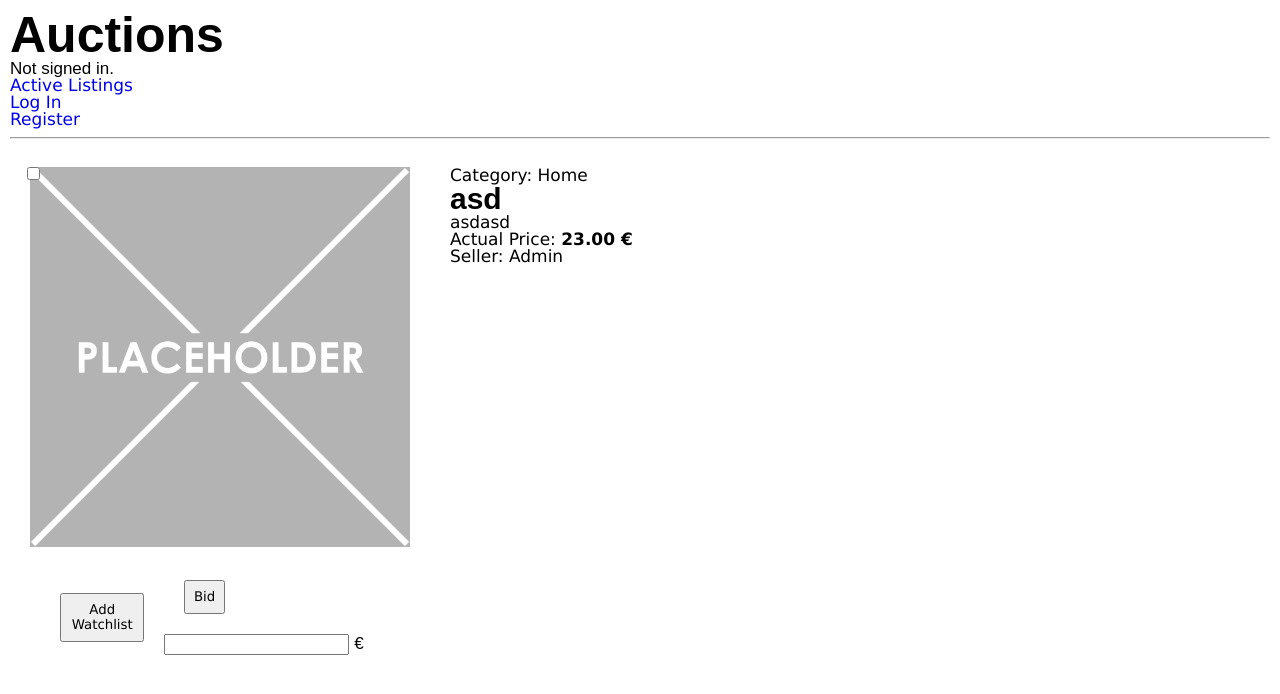
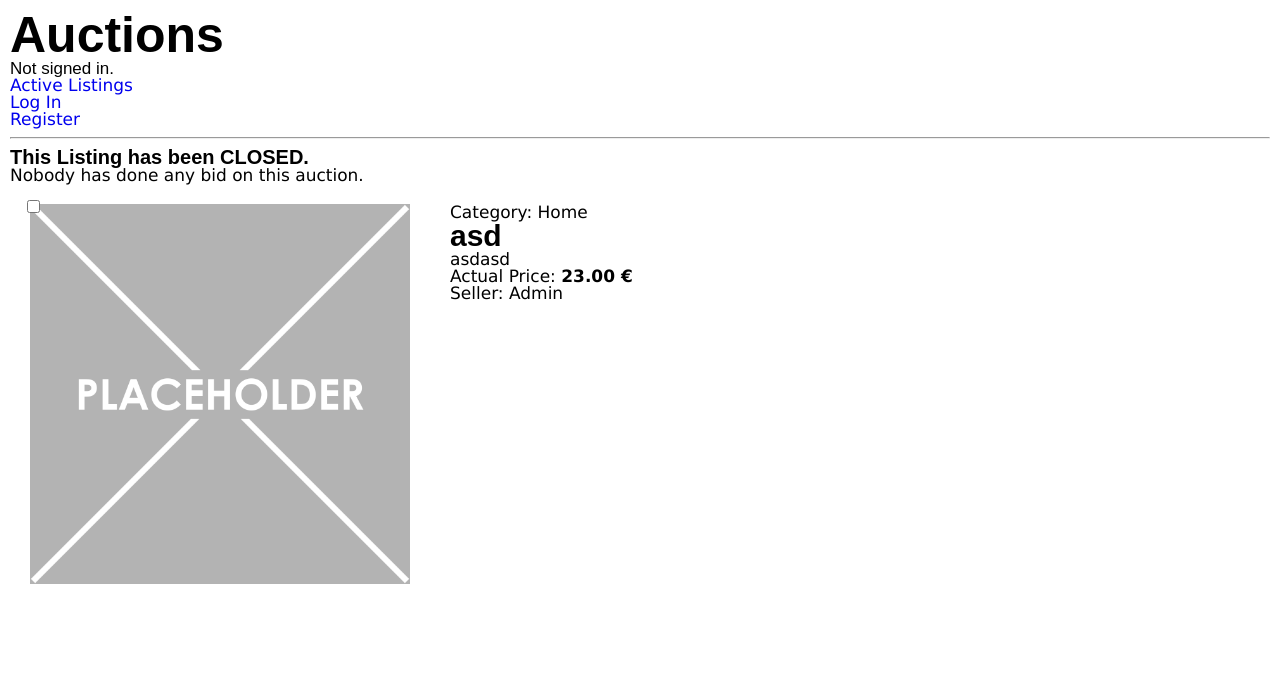
Before and after one commit to Rhokthar/CS50W-Project2-E-Commerce, a Django app: page /listings/1 in a window 1280 px wide. Shown: the top 694 px of the page. Run offline with Django 3.2, Linux system fonts and the light colour scheme; data comes from the database, SQL or seed files in the repository; both versions use the stored data as it was after the commit.

Commit message:
Close Listing Completed and Works

```diff
--- a/auctions/templates/auctions/index.html
+++ b/auctions/templates/auctions/index.html
@@ -14,6 +14,9 @@
                     <p><strong>{{ listing.title }}</strong></p>
                     <p class="description padding-bottom-xs padding-top-xs"> {{ listing.description }} </p>
                     <p>Actual Price: <strong>{{ listing.price|floatformat:2 }} €</strong></p>
+                    {% if listing.openListing == False %}
+                        <h3><strong>CLOSED</strong></h3>
+                    {% endif %}
                 </div>
             </div>
             {% endfor %}
--- a/auctions/templates/auctions/listing-page.html
+++ b/auctions/templates/auctions/listing-page.html
@@ -6,6 +6,16 @@
 
 {% block body %}
 <div class="listing-page-wrapper flex-container vertical-row width-100">
+    {% if listing.openListing == False %}
+    <h3><strong>This Listing has been CLOSED.</strong></h3>
+        {% if winner == None %}
+            <p>Nobody has done any bid on this auction.</p>
+        {% elif winner != None and user.is_authenticated and user.id == winner.user.id %}
+            <p>You are the winner of this auction!</p>
+        {% else %}
+            <p>The winner of this auction is the user '{{ winner.user.username }}'!</p>
+        {% endif %}
+    {% endif %}
     <!-- LISTING CONTAINER STARTS -->
     {% for message in messages %}
         {{ message }}
@@ -20,6 +30,7 @@
             <!-- Bid deve rimandare ad un altra pagina o lo fa qua? -->
             <!-- Close Listing deve far uscire un messaggio che dice che l'asta è chiusa e
                 disabilitare watchlist e bid come pulsanti -->
+                {% if listing.openListing == True %}
                     <div class="buttons-container flex-container justify-center align-center padding-all-xs row width-100">
                         <!-- Watchlist -->
                         <form action="{% url 'watchlist' %}" method="post">
@@ -56,12 +67,13 @@
                         {% endif %}
                         <!-- Close Listing -->
                         {% if user.id == listing.user.id %}
-                    <form action="{% url 'close-listing' %}" method="get">
+                        <form action="{% url 'close-listing' %}" method="POST">
                             {% csrf_token %}
                             <button class="listing-button" id="close-listing" name="close-listing" type="submit" value="{{ listing.id }}">Close Listing</button>
                         </form>
                         {% endif %}
                     </div>
+                {% endif %}
             </div>
             <!-- Right Part -->
             <div class="width-66 padding-all-s">
--- a/auctions/views.py
+++ b/auctions/views.py
@@ -15,7 +15,15 @@ from .forms import *
 # CLOSE LISTING FUNCTION STARTS
 @login_required
 def CloseListing(request):
-    pass
+    # Utente che ha creato il listing può chiuderla
+    closeListingID = Listing.objects.get(id=request.POST["close-listing"])
+
+    # Listing disabilitata
+    closeListingID.openListing = False
+    closeListingID.save()
+
+    messages.success(request, "Listing closed successfully!")
+    return HttpResponseRedirect(reverse('listing-page', args=[closeListingID.id]))
 # CLOSE LISTING FUNCTION ENDS
 
 
@@ -71,8 +79,22 @@ def index(request):
 
 # LISTING PAGE FUNCTION STARTS
 def ListingsPage(request, id):
+    # Vars
+    listing = Listing.objects.get(id=id)
+    winner = None
+
+    # Listing Closed -> Search Winner
+    if listing.openListing == False:
+        # At Least One Bid
+        try:
+            winner = Bid.objects.filter(listing=listing).latest("offer")
+        # Not a Single Bid
+        except:
+            winner = None
+
     return render(request, "auctions/listing-page.html", {
-        "listing": Listing.objects.get(id=id)
+        "listing": listing,
+        "winner": winner
     })
 # LISTING PAGE FUNCTION ENDS
 
```
Also changed, not shown: db.sqlite3. Lines whose indentation alone changed are shown as unchanged.
